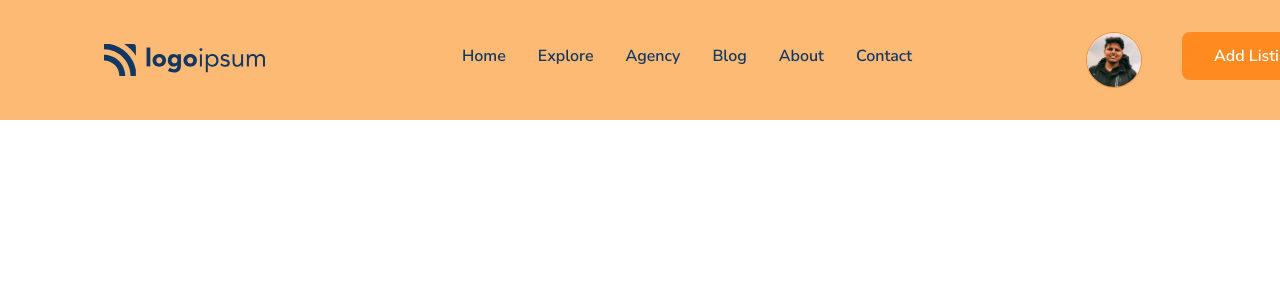
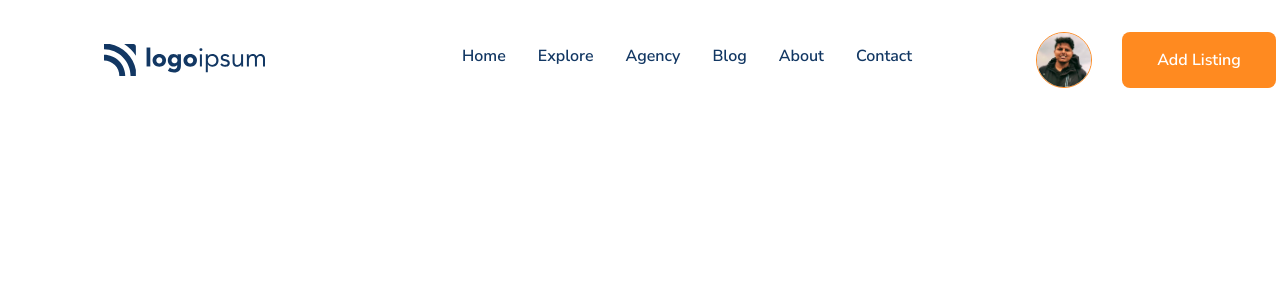
Before and after one commit to abhimanyu-chaudhary/real-estate-website, a React (Vite) app: page /contact in a window 1280 px wide. Shown: the top 300 px of the page. Built offline with nearby package versions, Linux system fonts and the light colour scheme.

Commit message:
Update Routing.jsx

```diff
--- a/src/components/Routing.jsx
+++ b/src/components/Routing.jsx
@@ -11,7 +11,7 @@ import Contact from './contactpage/Contact'
 
 function Routing() {
   return (
-    <div className='w-[1349px] h-[120px] absolute bg-orange-300'>
+    <div className='w-[1349px] h-[120px] absolute'>
       <div>
         <div>
             <Link to='/'>
@@ -39,10 +39,10 @@ function Routing() {
               )
             })}
         </div>
-        <div className='w-[56px] h-[56px] absolute top-[32px] left-[1086px] rounded-full bg-[#E6E6E6] border-[1px] border-[#FF8A20]'>
+        <div className='w-[56px] h-[56px] absolute top-[32px] left-[1036px] rounded-full bg-[#E6E6E6] border-[1px] border-[#FF8A20]'>
           <img className='rounded-full' src={User} alt="" />
         </div>
-        <button className='w-[hug(156px)] h-[hug(56px)] px-[32px] py-[12px] bg-[#FF8A20] absolute top-[32px] left-[1182px] rounded-[8px] font-semibold text-white'>Add Listing</button>
+        <button className='w-[154px] h-[56px] px-[32px] py-[12px] bg-[#FF8A20] absolute top-[32px] left-[1122px] rounded-[8px] font-semibold text-white'>Add Listing</button>
       </div>
 
       <Routes>
```
